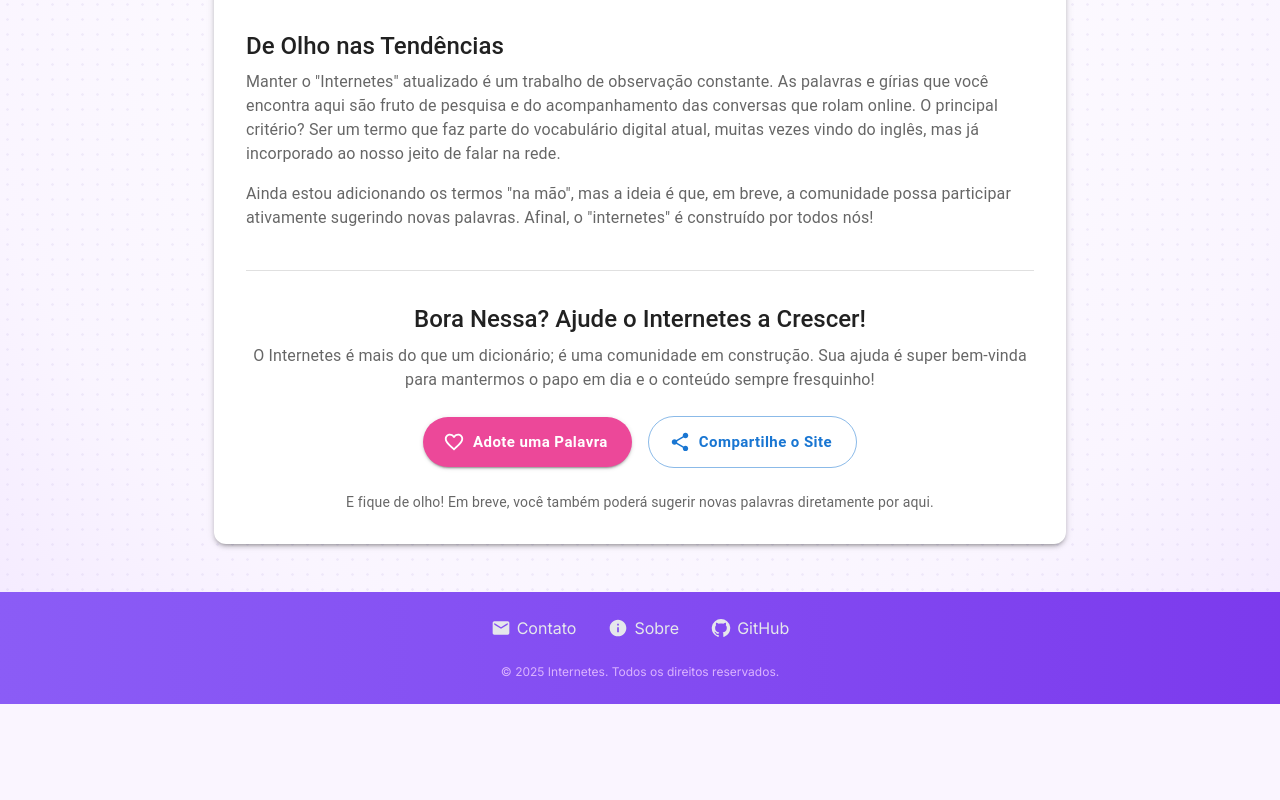
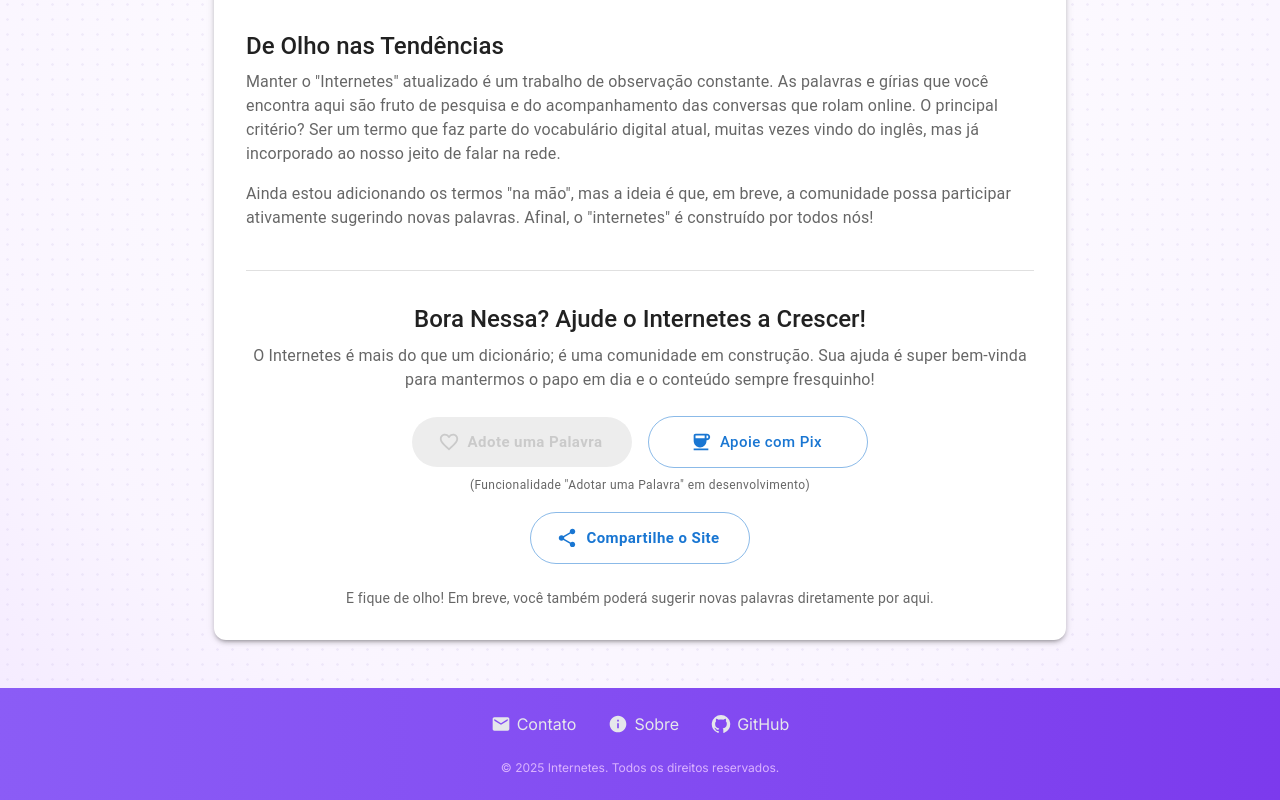
Before and after one commit to sileo18/internetes-front, a Next.js app: page /sobre in a window 1280 px wide. Shown: the part 753-1553 px from the top of the page. Before the commit the page ends 1457 px from the top, so only its background shows below. Built offline with nearby package versions, Linux system fonts and the light colour scheme.

Commit message:
feat: adding styles

```diff
--- /dev/null
+++ b/src/app/lista-palavras/page.tsx
@@ -0,0 +1,59 @@
+import { Container, Typography, Paper, Box, Button, SvgIcon } from '@mui/material';
+import Link from 'next/link';
+import ConstructionIcon from '@mui/icons-material/Construction'; // Ícone de "em construção"
+import SentimentVerySatisfiedIcon from '@mui/icons-material/SentimentVerySatisfied'; // Ícone de agradecimento
+
+export default function ListaPalavrasEmBrevePage() {
+  return (
+    <main className="flex-1 flex flex-col items-center justify-center py-8 px-4 sm:py-12 sm:px-6 text-center">
+      <Container maxWidth="sm">
+        <Paper
+          elevation={3}
+          sx={{
+            p: { xs: 3, sm: 4, md: 5 },
+            borderRadius: 3,
+            display: 'flex',
+            flexDirection: 'column',
+            alignItems: 'center',
+            gap: 3,
+          }}
+        >
+          <SvgIcon
+            component={ConstructionIcon}
+            sx={{ fontSize: 60, color: 'primary.main' }} // Usando a cor primária do tema
+          />
+
+          <Typography
+            variant="h4"
+            component="h1"
+            gutterBottom
+            sx={{ fontWeight: 'bold' }}
+          >
+            "Lista de Palavras" - Em Breve!
+          </Typography>
+
+          <Typography variant="body1" color="text.secondary" paragraph>
+            Estamos super animados para lançar a funcionalidade que permitirá a você "adotar" suas gírias favoritas e apoiar o Internetes! ATECUBANOS!!
+          </Typography>
+          <Typography variant="body1" color="text.secondary" paragraph>
+            Nossa equipe (de uma pessoa só, por enquanto! 😉) está trabalhando duro para deixar tudo pronto. Com sua ajuda, poderemos manter o site no ar, adicionar mais termos e criar novas ferramentas para desvendar o "dialeto digital".
+          </Typography>
+          <Typography variant="h6" color="secondary.main" sx={{ fontWeight: 'medium', mt: 2, mb:1 }}>
+             Muito obrigado pelo seu interesse e paciência!
+          </Typography>
+           <SentimentVerySatisfiedIcon color="secondary" sx={{fontSize: 40}}/>
+
+          <Button
+            variant="contained"
+            color="primary"
+            component={Link}
+            href="/"
+            sx={{ mt: 3, borderRadius: '50px', px: 4, textTransform: 'none', fontWeight: 'bold' }}
+          >
+            Voltar para a Home
+          </Button>
+        </Paper>
+      </Container>
+    </main>
+  );
+}
--- a/src/app/page.tsx
+++ b/src/app/page.tsx
@@ -10,6 +10,8 @@ import {
 } from '@mui/material';
 import MuiLink from '@mui/material/Link'; // Para estilizar links como MUI
 import SearchComponent from "./components/SearchComponent";
+import CoffeeIcon from '@mui/icons-material/Coffee';
+import FavoriteBorderIcon from '@mui/icons-material/FavoriteBorder';
 
 export default function Home() {
   return (
@@ -44,27 +46,43 @@ export default function Home() {
           </Box>
 
 
+          <Stack direction={{ xs: "column", sm: "row" }} spacing={2} justifyContent="center" alignItems="center">
+              {/* Botão Adotar Palavra (Interno - Em Desenvolvimento) */}
               <Button
                 variant="contained"
+                sx={{
+                  backgroundColor: '#EC4899',
+                  '&:hover': { backgroundColor: '#DB2777' },
+                  borderRadius: '50px', px: 3, py: 1.5, textTransform: 'none', fontWeight:'bold',
+                  minWidth: '220px', // Ajuste a largura conforme necessário
+                  opacity: 0.6,
+                  pointerEvents: 'none',
+                }}
                 size="large"
+                disabled
+                startIcon={<FavoriteBorderIcon />}
+              >
+                Adote uma Palavra
+              </Button>
+
+              {/* Botão PixMeACoffee */}
+              <Button
+                variant="outlined"
+                color="primary"
+                size="large"
+                component="a"
+                href="https://pixmeacoffee.vercel.app/adote-palavras"
+                target="_blank"
+                rel="noopener noreferrer"
+                startIcon={<CoffeeIcon />} // Ícone de café
                 sx={{
-              backgroundColor: '#EC4899', // Sua cor rosa
-              '&:hover': {
-                backgroundColor: '#db357f', // Rosa um pouco mais escuro para hover
-              },
-              borderRadius: '50px', // Botão bem arredondado
-              px: { xs: 3, sm: 5 }, // Padding horizontal responsivo
-              py: 1.5,
-              textTransform: 'none',
-              fontWeight: 'bold',
-              alignSelf: 'center', // Para centralizar o botão se o Paper for flex
+                  borderRadius: '50px', px:3, py: 1.5, textTransform: 'none', fontWeight:'medium',
+                  minWidth: '220px', // Ajuste a largura
                 }}
-            // Se o botão navegar para outra página, pode usar o componente Link do Next.js:
-            // component={Link}
-            // href="/adotar-palavra" // Exemplo de rota
               >
-            Adotar uma palavra
+                Apoie com Pix
               </Button>
+            </Stack>
 
           <Typography variant="body2" color="text.secondary" sx={{ maxWidth: 'sm', alignSelf: 'center' }}>
             Suporte o Internetes adotando uma palavra!
--- a/src/app/sobre/page.tsx
+++ b/src/app/sobre/page.tsx
@@ -1,23 +1,22 @@
 import { Container, Typography, Paper, Box, Avatar, Stack, Divider, Button, SvgIcon } from '@mui/material';
-import Link from 'next/link';
-// Ícone para a seção "Por Trás da Tela" - um exemplo genérico, você pode trocar
-import PersonIcon from '@mui/icons-material/Person'; // Ou um ícone que represente você/o projeto
-// Ícones para os CTAs
+// Não precisamos mais do Link do Next.js para este botão específico, mas pode ser usado por outros.
+// import Link from 'next/link';
+import PersonIcon from '@mui/icons-material/Person';
 import ShareIcon from '@mui/icons-material/Share';
-import FavoriteBorderIcon from '@mui/icons-material/FavoriteBorder'; // Para "Adotar uma palavra"
+import FavoriteBorderIcon from '@mui/icons-material/FavoriteBorder';
+import CoffeeIcon from '@mui/icons-material/Coffee';
 
 export default function SobrePage() {
   return (
     <main className="flex-1 flex flex-col items-center py-8 px-4 sm:py-12 sm:px-6">
       <Container maxWidth="md">
-        <Paper elevation={3} sx={{ p: { xs: 2, sm: 3, md: 4 }, borderRadius: 3, overflow: 'hidden' /* Para cantos arredondados com gradiente */ }}>
-          {/* Opcional: Adicionar um toque de cor no topo do Paper */}
+        <Paper elevation={3} sx={{ p: { xs: 2, sm: 3, md: 4 }, borderRadius: 3, overflow: 'hidden' }}>
           <Box
             sx={{
               height: '8px',
-              background: 'linear-gradient(to right, #8B5CF6, #EC4899)', // Gradiente com suas cores
-              margin: '-32px -32px 24px -32px', // Ajuste conforme o padding 'p' do Paper
-              '@media (max-width:600px)': { // Ajuste para padding xs:2
+              background: 'linear-gradient(to right, #8B5CF6, #EC4899)',
+              margin: '-32px -32px 24px -32px',
+              '@media (max-width:600px)': {
                 margin: '-16px -16px 16px -16px',
               },
             }}
@@ -54,11 +53,11 @@ export default function SobrePage() {
               sx={{
                 width: { xs: 80, sm: 100 },
                 height: { xs: 80, sm: 100 },
-                bgcolor: 'secondary.main', // Usa a cor secundária (rosa) para o fundo do Avatar
-                fontSize: { xs: '2rem', sm: '2.5rem' } // Ajusta o tamanho do ícone dentro
+                bgcolor: 'secondary.main',
+                fontSize: { xs: '2rem', sm: '2.5rem' }
               }}
             >
-              <PersonIcon fontSize="inherit" /> {/* O ícone herda o tamanho */}
+              <PersonIcon fontSize="inherit" />
             </Avatar>
             <Box sx={{ textAlign: { xs: 'center', sm: 'left' } }}>
               <Typography variant="h5" component="h2" gutterBottom sx={{ fontWeight: 'medium' }}>
@@ -96,38 +95,61 @@ export default function SobrePage() {
               O Internetes é mais do que um dicionário; é uma comunidade em construção. Sua ajuda é super bem-vinda para mantermos o papo em dia e o conteúdo sempre fresquinho!
             </Typography>
             <Stack direction={{ xs: "column", sm: "row" }} spacing={2} justifyContent="center" alignItems="center">
+              {/* Botão Adotar Palavra (Interno - Em Desenvolvimento) */}
               <Button
                 variant="contained"
-                // color="secondary" // Se sua cor secundária for rosa
                 sx={{
-                  backgroundColor: '#EC4899', // Cor rosa
+                  backgroundColor: '#EC4899',
                   '&:hover': { backgroundColor: '#DB2777' },
                   borderRadius: '50px', px: 3, py: 1.5, textTransform: 'none', fontWeight:'bold',
-                  minWidth: '200px'
+                  minWidth: '220px', // Ajuste a largura conforme necessário
+                  opacity: 0.6,
+                  pointerEvents: 'none',
                 }}
                 size="large"
-                component={Link}
-                href="/adotar-palavra" // Mude para a rota correta se tiver uma página específica
+                disabled
                 startIcon={<FavoriteBorderIcon />}
               >
                 Adote uma Palavra
               </Button>
+
+              {/* Botão PixMeACoffee */}
               <Button
                 variant="outlined"
-                color="primary" // Usa a cor primária (lilás)
+                color="primary"
                 size="large"
-                // onClick={() => navigator.share ? navigator.share({ title: 'Internetes', text: 'Descubra o significado das gírias da internet!', url: window.location.origin }) : alert('Compartilhe este link: ' + window.location.origin)}
-                // O ideal é ter uma forma mais robusta de compartilhar ou um link para redes sociais
-                component="a" // Para poder usar href para um link de compartilhamento genérico ou para redes
-                href={`https://wa.me/?text=Olha%20que%20legal%20esse%20site%20para%20entender%20gírias%20da%20internet!%20${typeof window !== 'undefined' ? window.location.origin : 'https://internetes.com.br'}`} // Exemplo WhatsApp
+                component="a"
+                href="https://pixmeacoffee.vercel.app/adote-palavras"
                 target="_blank"
                 rel="noopener noreferrer"
-                sx={{ borderRadius: '50px', px:3, py: 1.5, textTransform: 'none', fontWeight:'bold', minWidth: '200px' }}
+                startIcon={<CoffeeIcon />} // Ícone de café
+                sx={{
+                  borderRadius: '50px', px:3, py: 1.5, textTransform: 'none', fontWeight:'medium',
+                  minWidth: '220px', // Ajuste a largura
+                }}
+              >
+                Apoie com Pix
+              </Button>
+            </Stack>
+            <Typography variant="caption" color="text.secondary" sx={{ display: 'block', mt: 1 }}>
+              (Funcionalidade "Adotar uma Palavra" em desenvolvimento)
+            </Typography>
+
+            {/* Botão Compartilhe o Site (mantido) */}
+            <Button
+                variant="outlined"
+                color="primary" // Pode ser uma cor diferente se quiser mais destaque
+                size="large"
+                component="a"
+                href={`https://wa.me/?text=Olha%20que%20legal%20esse%20site%20para%20entender%20gírias%20da%20internet!%20${typeof window !== 'undefined' ? window.location.origin : 'https://SEU_DOMINIO_AQUI.com'}`}
+                target="_blank"
+                rel="noopener noreferrer"
+                sx={{ borderRadius: '50px', px:3, py: 1.5, textTransform: 'none', fontWeight:'bold', minWidth: '220px', mt:2 }} // Adicionando margem
                 startIcon={<ShareIcon />}
               >
                 Compartilhe o Site
-              </Button>
-            </Stack>
+            </Button>
+
              <Typography variant="body2" color="text.secondary" sx={{ mt: 3 }}>
                 E fique de olho! Em breve, você também poderá sugerir novas palavras diretamente por aqui.
             </Typography>
```
Lines whose indentation alone changed are shown as unchanged.
